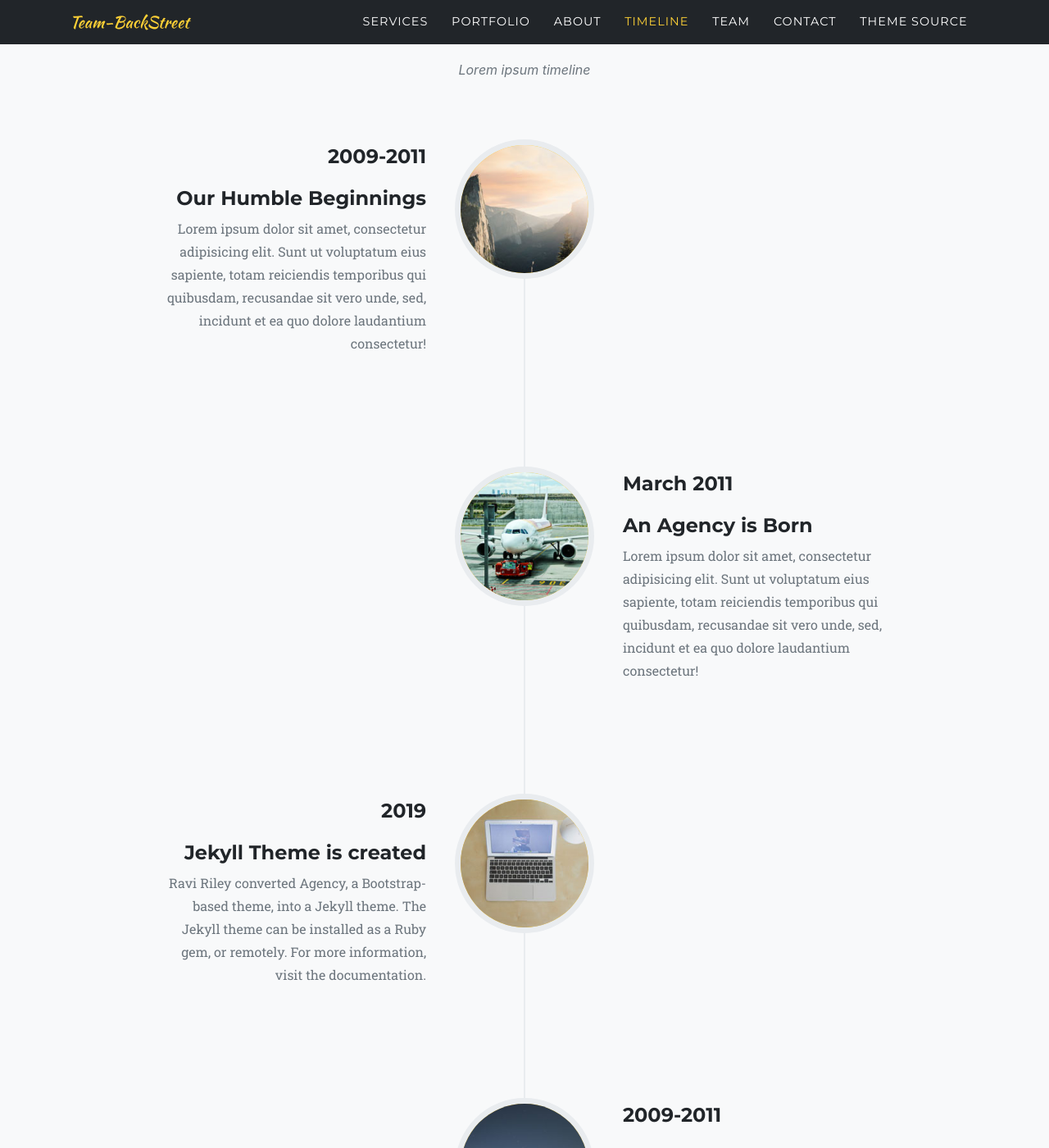
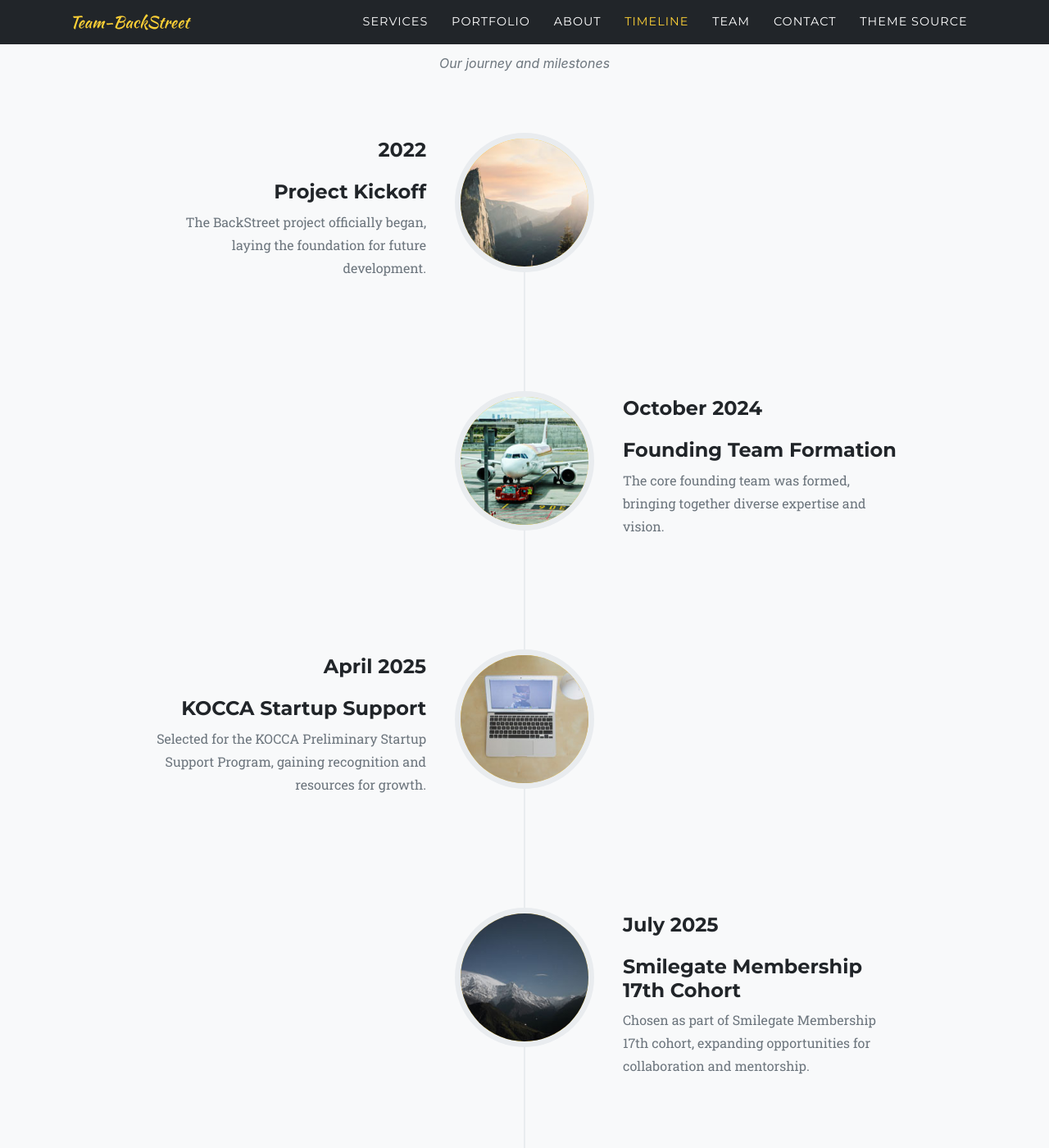
Before and after one commit to Team-BackStreet-2nd/backstreet.github.io, a Jekyll site: the page built from index.md, in a window 1280 px wide and 1400 px high, scrolled down 2990 px. Shown: the whole window at 82% size. Built offline with Jekyll 4.4.1, drawn with Linux system fonts in a browser that asks for light colours; some web fonts are replaced; some of the changed text lies outside the part shown.

Commit message:
251026 edit sitetext timeline and portfolio

```diff
--- a/_data/sitetext.yml
+++ b/_data/sitetext.yml
@@ -33,38 +33,38 @@ en: &DEFAULT_EN
         icon: fas fa-robot
 
   portfolio:
-    title: "Portfolio"
-    text: "Lorem ipsum dolor sit amet consectetur."
-    section: portfolio
-    closebutton: "Close Project"
+    title: "Awards"
+    text: "Achievements and recognitions earned over time."
+    section: award
+    closebutton: "Close"
 
   timeline:
     title: "Timeline"
-    text: "Lorem ipsum timeline"
+    text: "Our journey and milestones"
     section: timeline
     # left is the default
     #start_align: "left"
     events:
-      - title: "Our Humble Beginnings"
-        year: "2009-2011"
-        desc: "Lorem ipsum dolor sit amet, consectetur adipisicing elit. Sunt ut voluptatum eius sapiente, totam reiciendis temporibus qui quibusdam, recusandae sit vero unde, sed, incidunt et ea quo dolore laudantium consectetur!"
+      - title: "Project Kickoff"
+        year: "2022"
+        desc: "The BackStreet project officially began, laying the foundation for future development."
         image: assets/img/timeline/1.jpg
-        alt:
-      - title: "An Agency is Born"
-        year: "March 2011"
-        desc: "Lorem ipsum dolor sit amet, consectetur adipisicing elit. Sunt ut voluptatum eius sapiente, totam reiciendis temporibus qui quibusdam, recusandae sit vero unde, sed, incidunt et ea quo dolore laudantium consectetur!"
+        alt: "Project start illustration"
+      - title: "Founding Team Formation"
+        year: "October 2024"
+        desc: "The core founding team was formed, bringing together diverse expertise and vision."
         image: assets/img/timeline/2.jpg
-        alt:
-      - title: "Jekyll Theme is created"
-        year: "2019"
-        desc: "Ravi Riley converted Agency, a Bootstrap-based theme, into a Jekyll theme. The Jekyll theme can be installed as a Ruby gem, or remotely. For more information, visit the documentation."
+        alt: "Team formation"
+      - title: "KOCCA Startup Support"
+        year: "April 2025"
+        desc: "Selected for the KOCCA Preliminary Startup Support Program, gaining recognition and resources for growth."
         image: assets/img/timeline/3.jpg
-        alt: image alt text
-      - title: "Title"
-        year: "2009-2011"
-        desc: "Your description here, **Markdown** is fully supported."
+        alt: "KOCCA support"
+      - title: "Smilegate Membership 17th Cohort"
+        year: "July 2025"
+        desc: "Chosen as part of Smilegate Membership 17th cohort, expanding opportunities for collaboration and mentorship."
         image: assets/img/timeline/4.jpg
-        alt:
+        alt: "Smilegate membership"
         # you can enforce the alignment
         align: right
     end: "Be Part <br> of Our <br> Story!"
```
